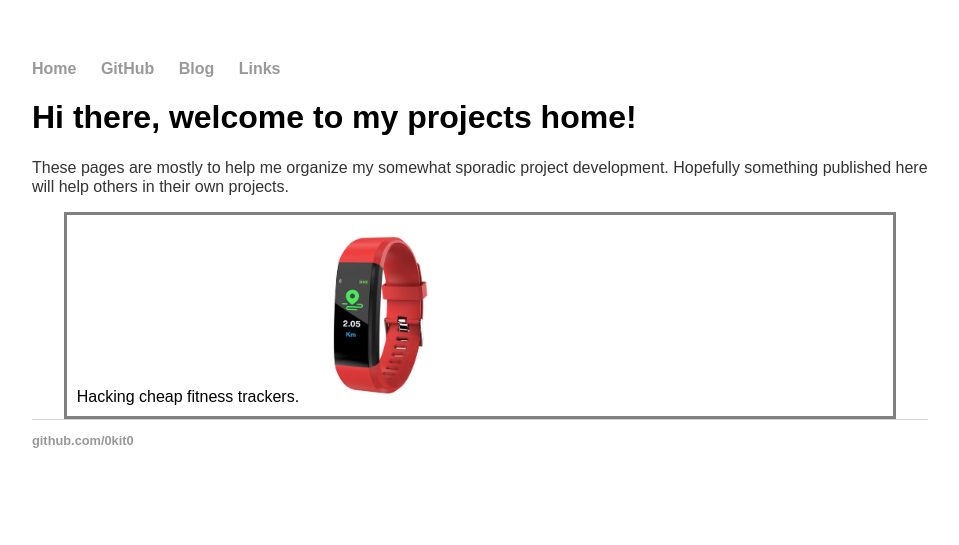
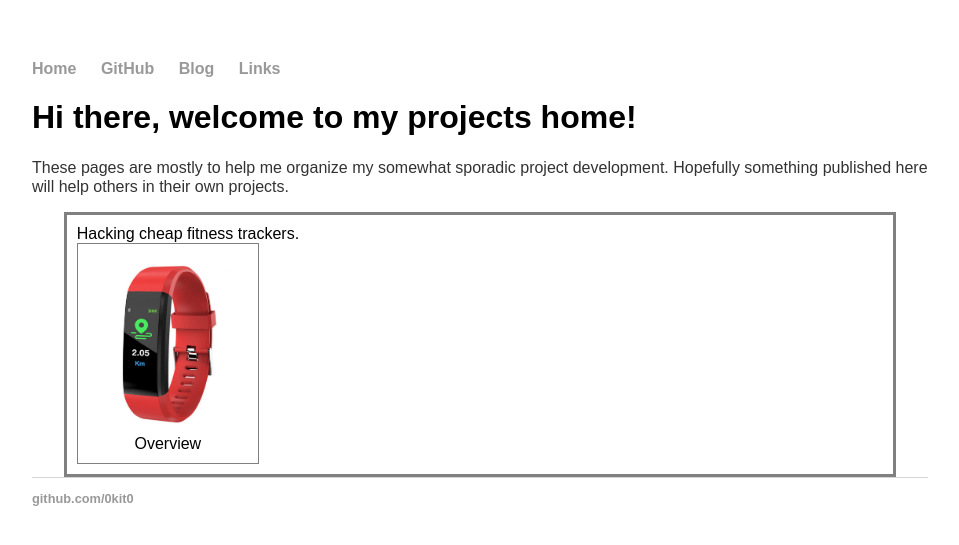
Before and after one commit to 0kit0/0kit0.github.io, a Jekyll site: the page built from index.html, in a window 1280 px wide. Shown: the top 545 px of the page, without its empty margins (160-1119 px from the left). Built offline with Jekyll 4.4.1, drawn with Linux system fonts in a browser that asks for light colours.

Commit message:
Update index.html

```diff
--- a/index.html
+++ b/index.html
@@ -11,6 +11,9 @@ title: 0kit0's Projects Home
 
 <div class="box1">
 	Hacking cheap fitness trackers.
-	<img src="images/smartwatch.jpg" alt="" width="150" /></td>
+	<div class="projectbox">
+	<img src="images/smartwatch.jpg" alt="" width="150" />
+	Overview
+	</div>
 </div>
 <!-- /.blurb -->
```
